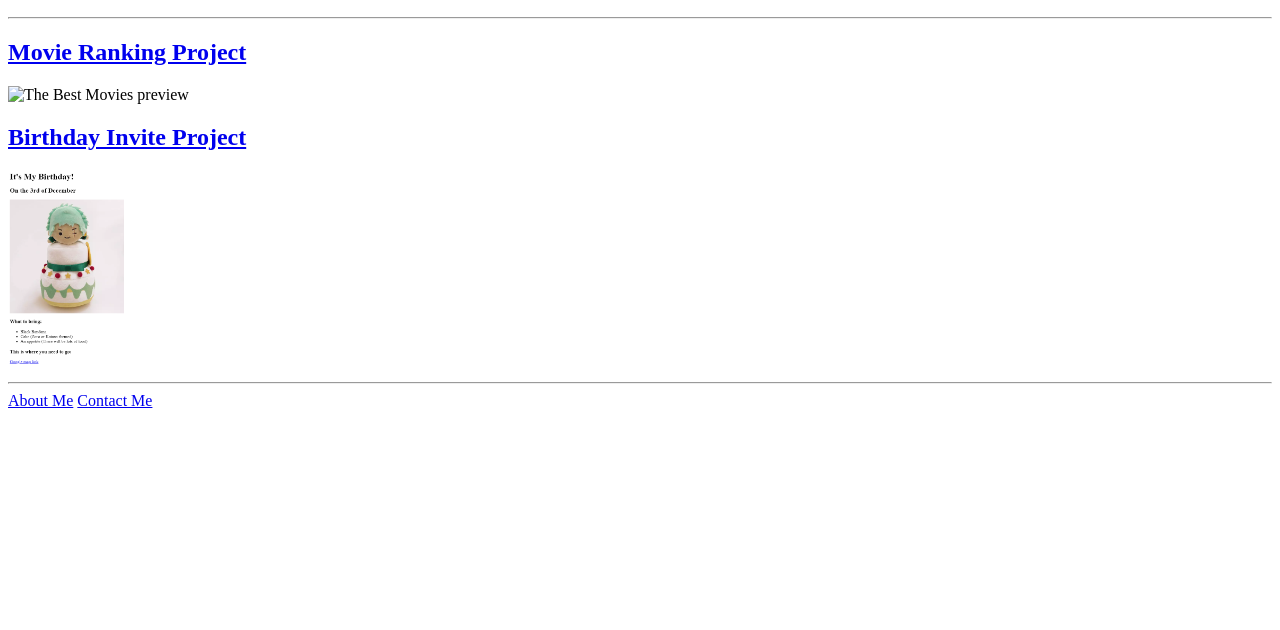
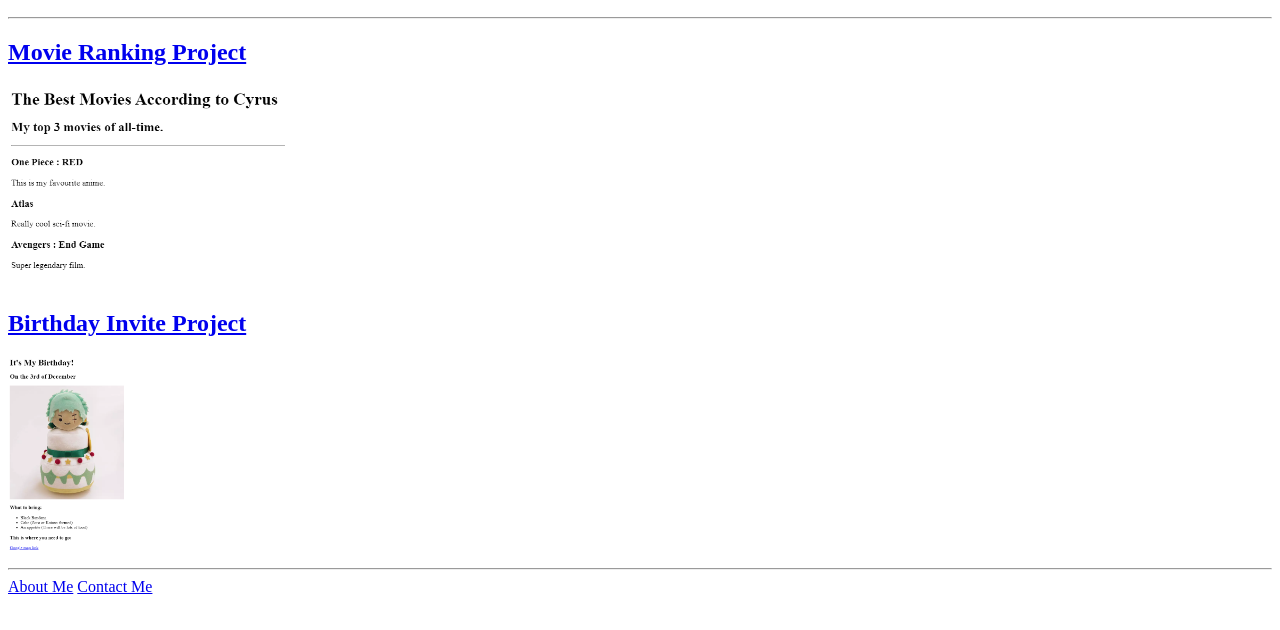
Before and after one commit to IGNTR/HTML-Portfolio, a plain HTML site: page index.html in a window 1280 px wide. Shown: the part 110-740 px from the top of the page. Drawn offline with Linux system fonts and the light colour scheme.

Commit message:
Update index.html

```diff
--- a/index.html
+++ b/index.html
@@ -9,7 +9,7 @@
 <h2>I'm a Web Developer</h2>
 <hr />
     <a href="./public/movie-ranking.html"><h2>Movie Ranking Project</h2></a>
-    <img src="../4.3 HTML Porfolio Project/assets/images/movie-ranking.png" height="200" alt="The Best Movies preview"/>
+    <img src="./assets/images/movie-ranking.png" height="200" alt="The Best Movies preview"/>
     <a href="./public/birthday-invite.html"><h2>Birthday Invite Project</h2></a>
     <img src="./assets/images/birthday-invite.png" height="200" alt="Birthday Invite preview"/>
 <hr />
```
